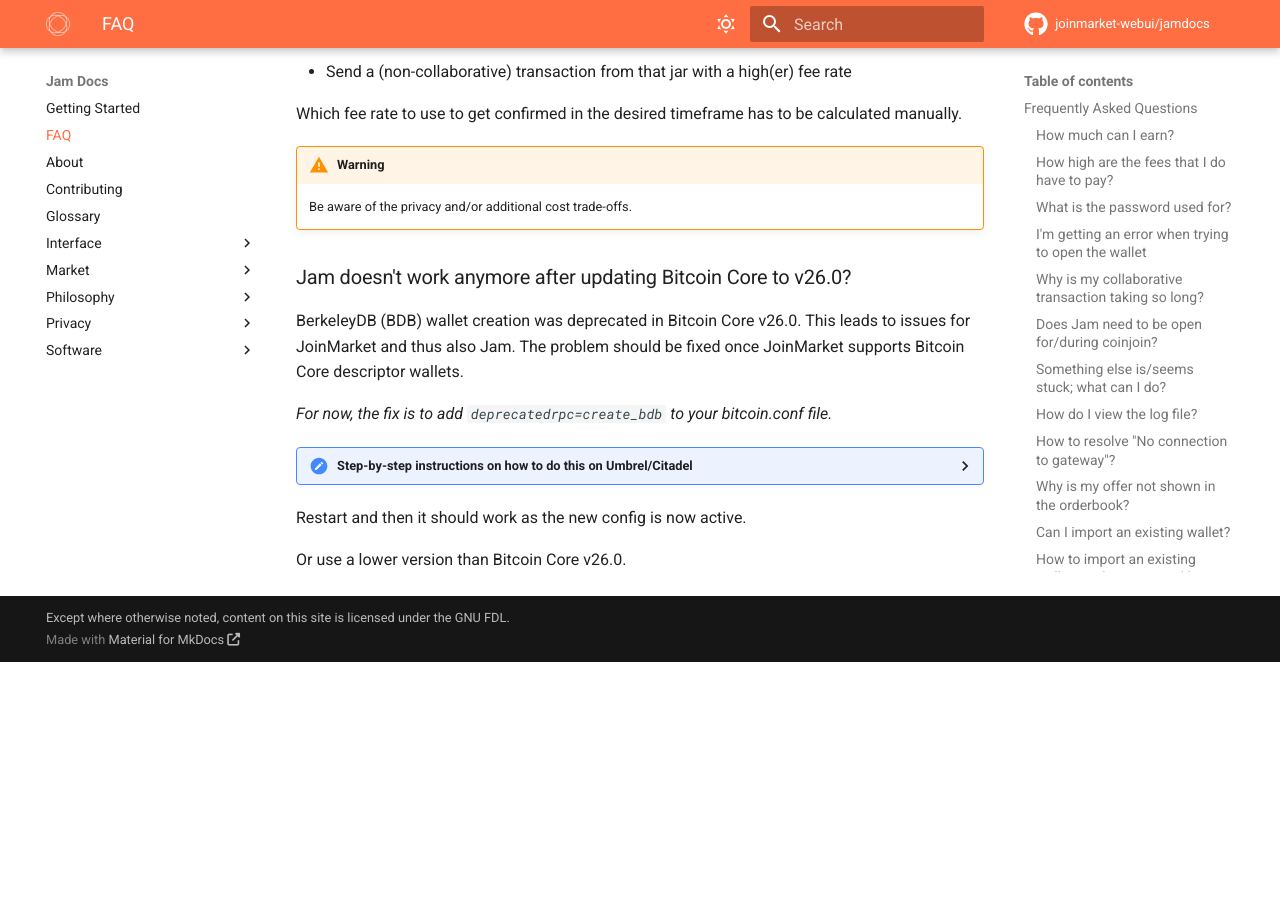
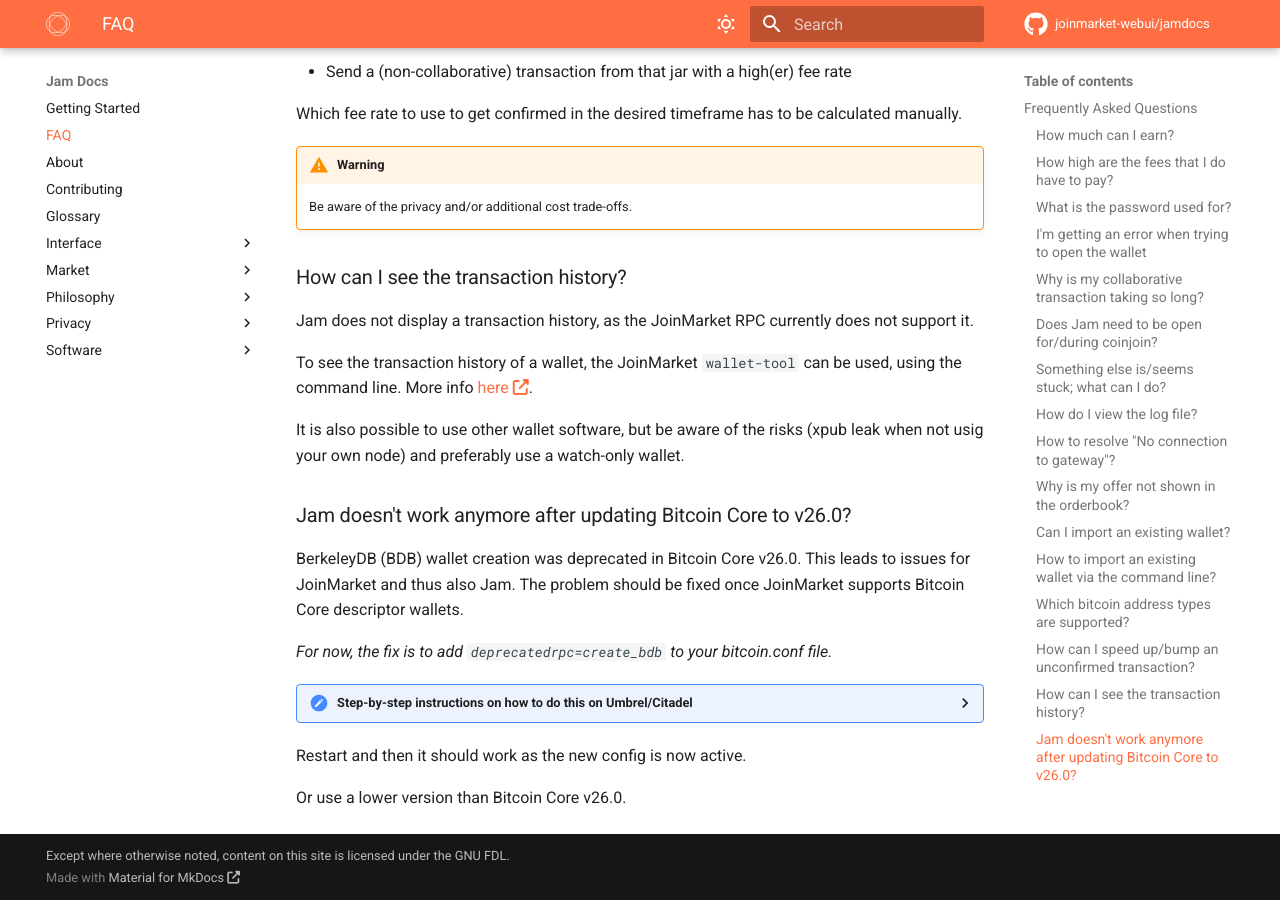
Before and after one commit to joinmarket-webui/jamdocs, an MkDocs documentation site: the page built from docs/FAQ.md, in a window 1280 px wide and 900 px high, scrolled down 5114 px. Built offline with MkDocs 1.6.1 and Material for MkDocs 9.7.7, drawn with Linux system fonts in a browser that asks for light colours; nearby versions of some CDN libraries; comment, search, counter and statistics services are not loaded; before the commit the page ends 5776 px from its top, so only the background shows below that.

Commit message:
FAQ: How can I see the tx history?

```diff
--- a/docs/FAQ.md
+++ b/docs/FAQ.md
@@ -254,6 +254,15 @@
 !!! warning
     Be aware of the privacy and/or additional cost trade-offs.
 
+### How can I see the transaction history?
+
+Jam does not display a transaction history, as the JoinMarket RPC currently does not support it.
+
+To see the transaction history of a wallet, the JoinMarket `wallet-tool` can be used, using the command line.
+More info [here](https://github.com/JoinMarket-Org/joinmarket-clientserver/blob/v0.9.11/docs/USAGE.md#wallet-history).
+
+It is also possible to use other wallet software, but be aware of the risks (xpub leak when not usig your own node) and preferably use a watch-only wallet.
+
 ### Jam doesn't work anymore after updating Bitcoin Core to v26.0?
 
 BerkeleyDB (BDB) wallet creation was deprecated in Bitcoin Core v26.0.
```
